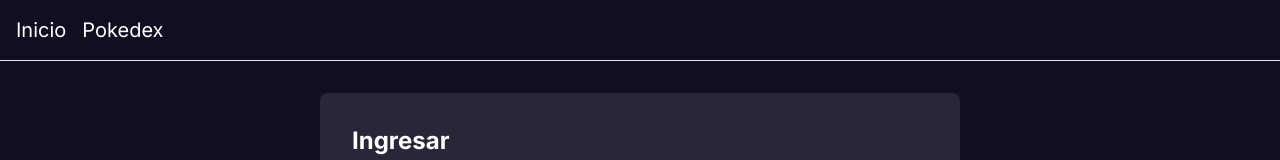
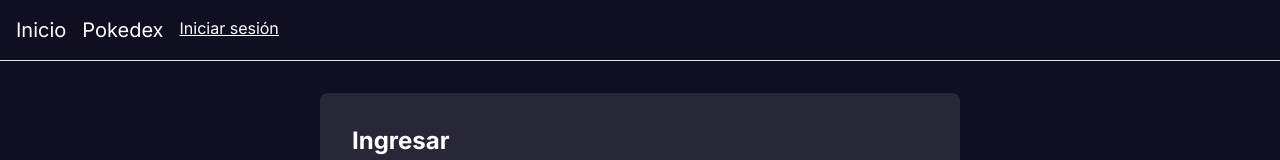
Before and after one commit to moloxe/pokedex, a Next.js app: page / in a window 1280 px wide. Shown: the top 160 px of the page. Built offline with nearby package versions, Linux system fonts and the light colour scheme.

Commit message:
header updates

```diff
--- a/src/app/page.tsx
+++ b/src/app/page.tsx
@@ -14,8 +14,6 @@ export default function Home() {
   }
 
   if (auth.isLoading) <>Cargando :D</>;
-  console.log(auth.isLogged);
-  console.log(auth.user?.username);
 
   if (auth.isLogged) <h1>Hola {auth.user?.username}</h1>;
 
--- a/src/components/Header.tsx
+++ b/src/components/Header.tsx
@@ -1,3 +1,6 @@
+"use client";
+import useAuth from "@/store/auth/useAuth";
+
 const routes = [
   {
     title: "Inicio",
@@ -10,6 +13,7 @@ const routes = [
 ];
 
 export default function Header() {
+  const auth = useAuth();
   return (
     <header className="flex gap-4 border-b p-4">
       {routes.map((route) => (
@@ -17,6 +21,22 @@ export default function Header() {
           {route.title}
         </a>
       ))}
+      {auth.isLogged && (
+        <a className="no-underline text-xl" href="captured">
+          Capturados
+        </a>
+      )}
+
+      {auth.isLogged ? (
+        <div className="ml-auto flex gap-4 text-sm">
+          <p className="flex justify-center items-center">
+            Usuario: {auth.user?.username}
+          </p>
+          <button className="hover:underline text-sm">Cerrar sesión</button>
+        </div>
+      ) : (
+        <a href="/">Iniciar sesión</a>
+      )}
     </header>
   );
 }
```
